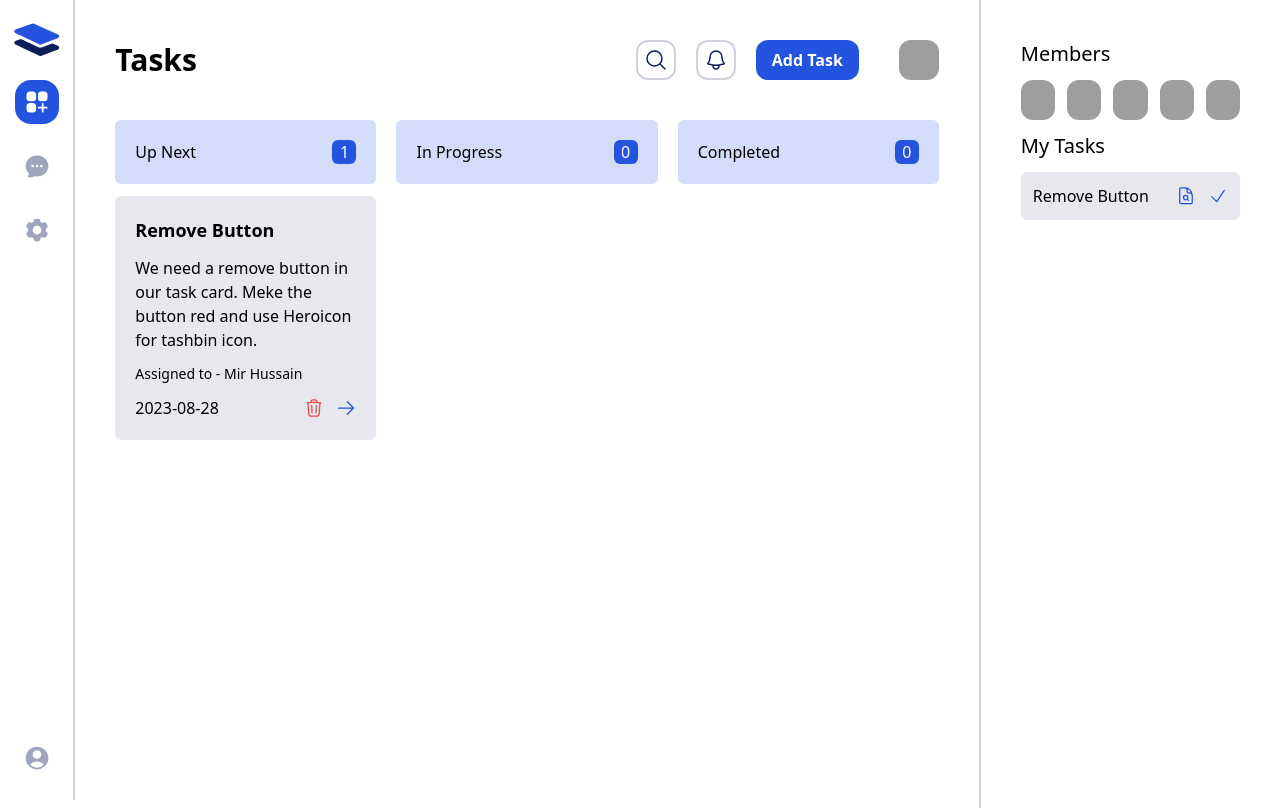
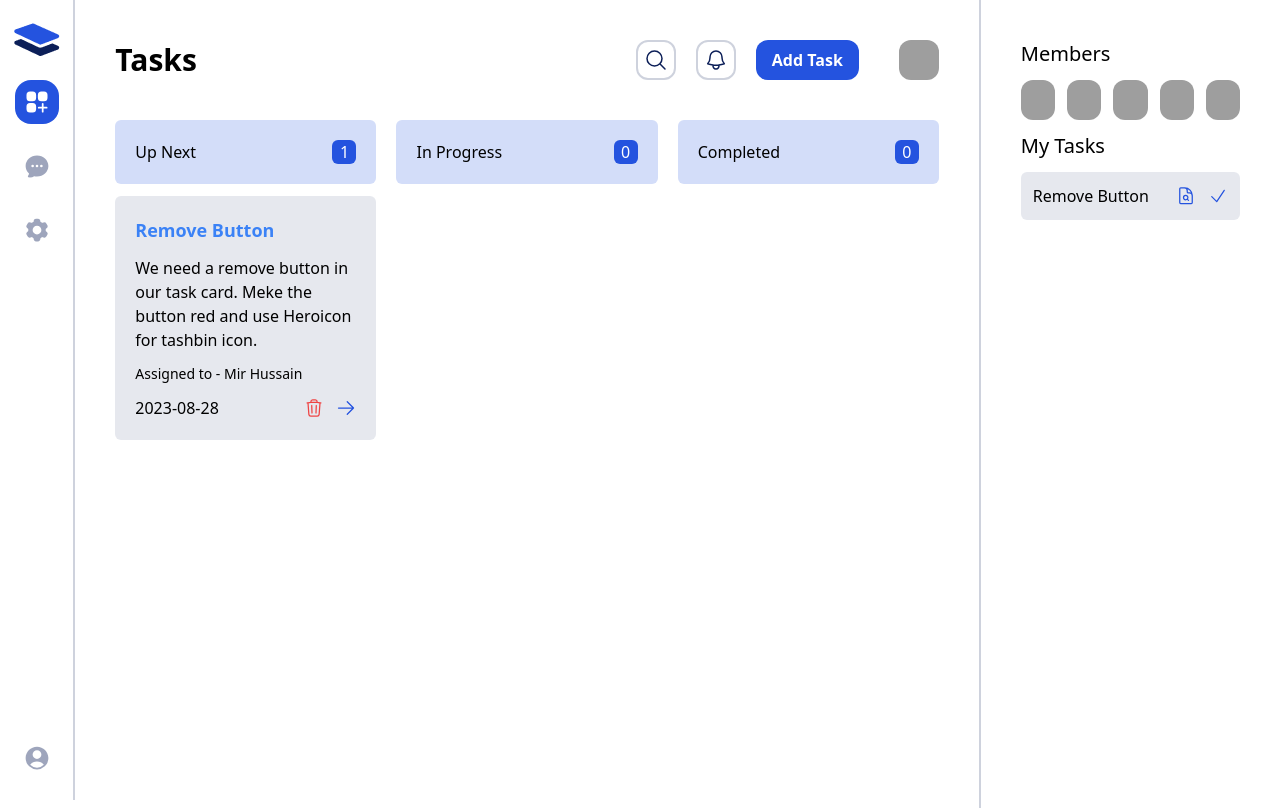
Before and after one commit to rakib8680/to-do-app-with-Redux, a React (Vite) app: page / in a window 1280 px wide. Shown: the top 808 px of the page. Built offline with nearby package versions, Linux system fonts and the light colour scheme; grey boxes are pictures that could not be loaded.

Commit message:
title color changed based on priority

```diff
--- a/src/components/tasks/AddTaskModal.jsx
+++ b/src/components/tasks/AddTaskModal.jsx
@@ -44,8 +44,8 @@ const AddTaskModal = ({ isOpen, setIsOpen }) => {
                         <label htmlFor="title">Assign To</label>
                         <select
 
-                            id='assignTo'
-                            {...register("assignTo")} className="rounded-sm"
+                            id='assignedTo'
+                            {...register("assignedTo")} className="rounded-sm"
                         >
                             <option value="Akaza">Akaza</option>
                             <option value="Muzan">Muzan</option>
--- a/src/components/tasks/MyTasks.jsx
+++ b/src/components/tasks/MyTasks.jsx
@@ -18,7 +18,7 @@ const MyTasks = () => {
               key={item.id}
               className="bg-secondary/10 rounded-md p-3 flex justify-between"
             >
-              <h1>{item.title}</h1>
+              <h1 >{item.title}</h1>
               <div className="flex gap-3">
                 <button className="grid place-content-center" title="Details">
                   <DocumentMagnifyingGlassIcon className="w-5 h-5 text-primary" />
--- a/src/components/tasks/TaskCard.jsx
+++ b/src/components/tasks/TaskCard.jsx
@@ -4,6 +4,7 @@ import { removeTask, updateStatus } from '../../redux/features/tasks/taskSlice';
 
 const TaskCard = ({ task }) => {
   const dispatch = useDispatch();
+  console.log(task);
 
   let updatedStatus;
   if (task.status === "pending") {
@@ -17,7 +18,16 @@ const TaskCard = ({ task }) => {
   return (
 
     <div className="bg-secondary/10 rounded-md p-5">
-      <h1 className='text-lg font-semibold mb-3'>{task?.title}</h1>
+      <h1 className={`text-lg font-semibold mb-3
+        ${task.priority == 'High' && 'text-red-500'
+        ||
+        task.priority == 'Medium' && 'text-green-500'
+        ||
+        task.priority == 'low' && 'text-blue-500'
+        }`
+      }>
+        {task?.title}
+      </h1>
       <p className="mb-3">{task?.description}</p>
       <p className="text-sm">Assigned to - {task?.assignedTo}</p>
       <div className="flex justify-between mt-3">
```
